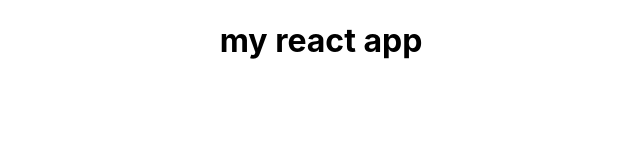
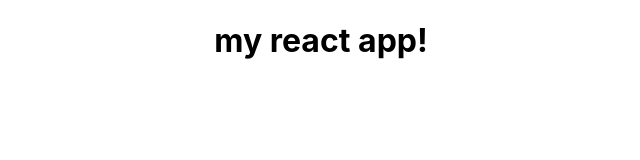
Before and after one commit to wotanCode/React-pocs-2022, a React (Create React App) app: page / in a window 1280 px wide. Shown: the top 160 px of the page, without its empty margins (319-959 px from the left). Built offline with nearby package versions, Linux system fonts and the light colour scheme.

Commit message:
feat/test validando commits

```diff
--- a/src/App.js
+++ b/src/App.js
@@ -4,7 +4,7 @@ import './App.css';
 function App() {
   return (
     <div className="App">
-      <h1>my react app</h1>
+      <h1>my react app!</h1>
     </div>
   );
 }
```
